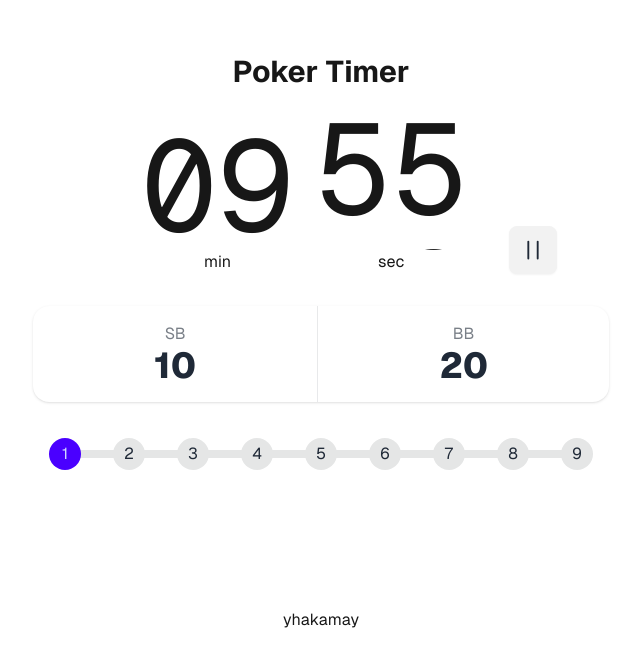
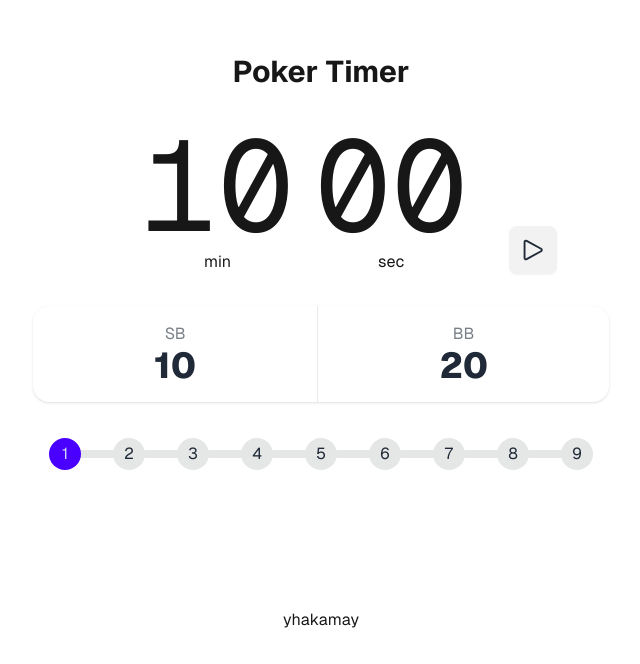
Before and after one commit to yhakamay/poker-timer, a Next.js app: page / in a window 1280 px wide. Shown: the part 136-800 px from the top of the page, without its empty margins (319-959 px from the left). Built offline with nearby package versions, Linux system fonts and the light colour scheme.

Commit message:
let users hit the play button first to bypass autoplay restriction on Chrome
https://developer.chrome.com/blog/autoplay

```diff
--- a/src/app/page.tsx
+++ b/src/app/page.tsx
@@ -15,7 +15,7 @@ export default function Home() {
   const [time, setTime] = useState(initialTime);
   const [sb, setSb] = useState(initialSb);
   const [level, setLevel] = useState(1);
-  const [paused, setPaused] = useState(false);
+  const [paused, setPaused] = useState(true);
 
   useEffect(() => {
     if (time <= 0) {
```
